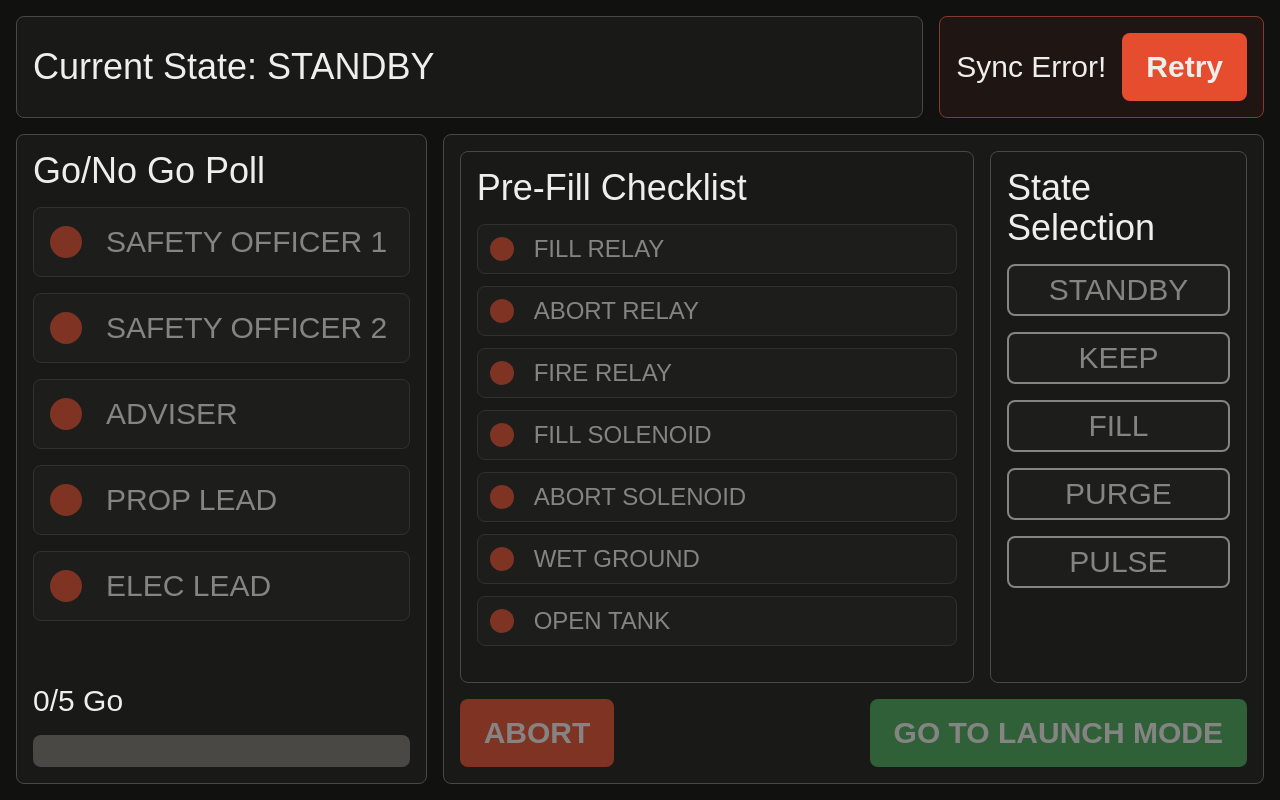
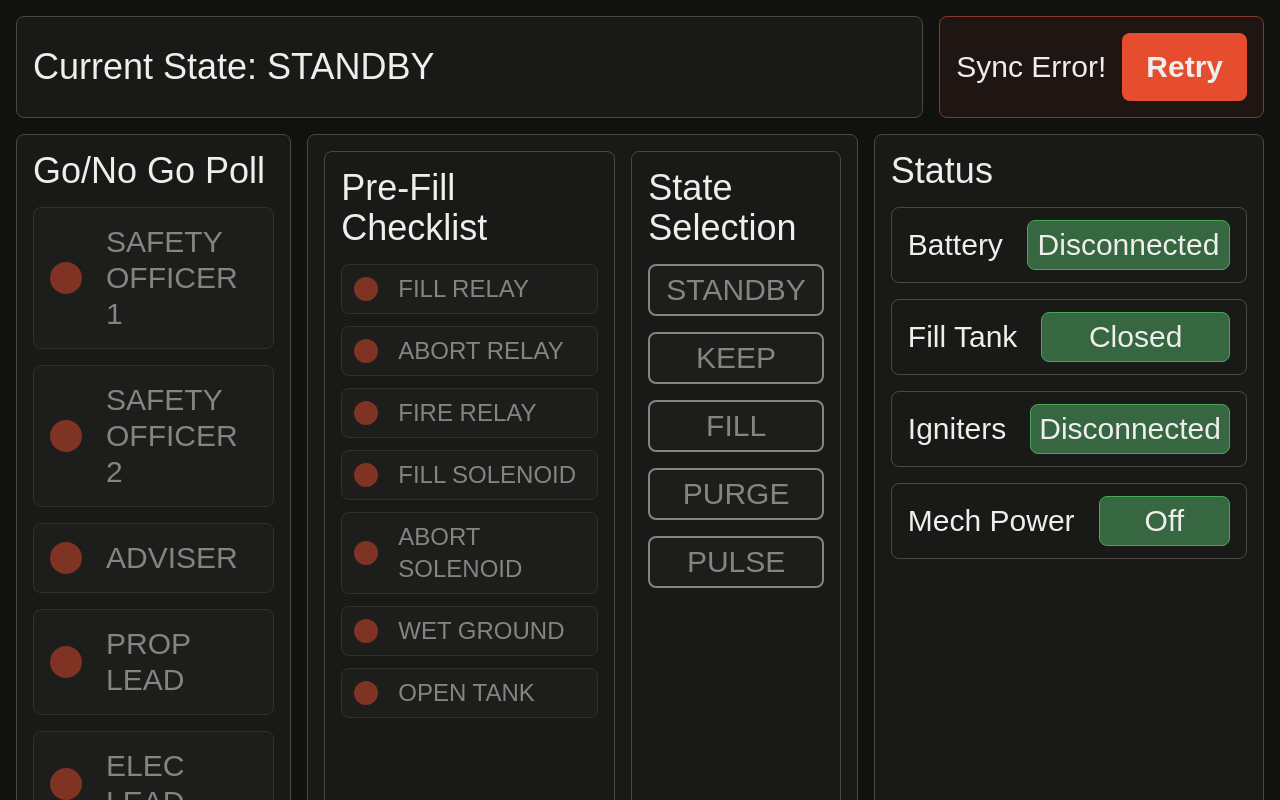
Before and after one commit to CSI-Rockets-Eletronics/ControlCenterUI_2026, a React (Vite) app: page /1 in a window 1280 px wide. Built offline with nearby package versions, Linux system fonts and the light colour scheme; no server answers; a web font is replaced by a local one.

Commit message:
Add boolean status indicators

```diff
--- /dev/null
+++ b/src/components/design/statusDisplay.tsx
@@ -0,0 +1,29 @@
+import { memo } from "react";
+import { twMerge } from "tailwind-merge";
+
+interface Props {
+  label: string;
+  color: "green" | "yellow";
+  value: string;
+}
+
+export const StatusDisplay = memo(function StatusDisplay({
+  label,
+  value,
+  color,
+}: Props) {
+  return (
+    <div className="flex items-center px-4 py-3 border rounded-lg gap-6 bg-gray-bg-2 border-gray-border">
+      <p className="text-gray-text">{label}</p>
+      <div
+        className={twMerge(
+          "grow rounded-lg px-2 py-1.5 border text-center",
+          color === "green" && "bg-green-fallback-7 border-green-fallback-9",
+          color === "yellow" && "bg-yellow-fallback-7 border-yellow-fallback-9"
+        )}
+      >
+        <p className="text-gray-text">{value}</p>
+      </div>
+    </div>
+  );
+});
--- a/src/components/preFirePanel.tsx
+++ b/src/components/preFirePanel.tsx
@@ -4,6 +4,7 @@ import { GoPoll } from "./goPoll";
 import { useLaunchMachineSelector } from "./launchMachineProvider";
 import { PreFireLaunchPanel } from "./preFireLaunchPanel";
 import { PreFireStandbyPanel } from "./preFireStandbyPanel";
+import { StatusPanel } from "./statusPanel";
 
 export const PreFirePanel = memo(function PreFirePanel() {
   const isLaunch = useLaunchMachineSelector(
@@ -11,9 +12,10 @@ export const PreFirePanel = memo(function PreFirePanel() {
   );
 
   return (
-    <div className="grid grid-cols-[1fr,2fr] gap-4">
+    <div className="grid grid-cols-[1fr,2fr,1fr] gap-4">
       <GoPoll />
       {isLaunch ? <PreFireLaunchPanel /> : <PreFireStandbyPanel />}
+      <StatusPanel />
     </div>
   );
 });
--- /dev/null
+++ b/src/components/statusPanel.tsx
@@ -0,0 +1,44 @@
+import { shallowEqual } from "@xstate/react";
+import { memo } from "react";
+
+import { Panel } from "./design/panel";
+import { StatusDisplay } from "./design/statusDisplay";
+import { useLaunchMachineSelector } from "./launchMachineProvider";
+
+export const StatusPanel = memo(function StatusPanel() {
+  const status = useLaunchMachineSelector((state) => {
+    const status = state.context.stationState?.status;
+    return {
+      batteryConnected: !!status?.batteryConnected,
+      fillTankOpen: !!status?.fillTankOpen,
+      ignitersConnected: !!status?.ignitersConnected,
+      mechPowerOn: !!status?.mechPowerOn,
+    };
+  }, shallowEqual);
+
+  return (
+    <Panel className="flex flex-col gap-4">
+      <p className="text-lg text-gray-text">Status</p>
+      <StatusDisplay
+        label="Battery"
+        color={status.batteryConnected ? "yellow" : "green"}
+        value={status.batteryConnected ? "Connected" : "Disconnected"}
+      />
+      <StatusDisplay
+        label="Fill Tank"
+        color={status.fillTankOpen ? "yellow" : "green"}
+        value={status.fillTankOpen ? "Open" : "Closed"}
+      />
+      <StatusDisplay
+        label="Igniters"
+        color={status.ignitersConnected ? "yellow" : "green"}
+        value={status.ignitersConnected ? "Connected" : "Disconnected"}
+      />
+      <StatusDisplay
+        label="Mech Power"
+        color={status.mechPowerOn ? "yellow" : "green"}
+        value={status.mechPowerOn ? "On" : "Off"}
+      />
+    </Panel>
+  );
+});
--- a/src/hooks/useDummyStation.ts
+++ b/src/hooks/useDummyStation.ts
@@ -56,10 +56,10 @@ class DummyStation {
         extra: randBool(),
       },
       status: {
-        battery: randBool(),
-        fillTank: randBool(),
-        igniters: randBool(),
-        mechPower: randBool(),
+        batteryConnected: randBool(),
+        fillTankOpen: randBool(),
+        ignitersConnected: randBool(),
+        mechPowerOn: randBool(),
         combustionPressure: randRange(0, 100),
         oxidizerTankTemp: randRange(0, 100),
       },
--- a/src/lib/stationInterface.ts
+++ b/src/lib/stationInterface.ts
@@ -25,10 +25,10 @@ export const stationRelaysSchema = z.object({
 });
 
 export const stationStatusSchema = z.object({
-  battery: z.boolean(),
-  fillTank: z.boolean(),
-  igniters: z.boolean(),
-  mechPower: z.boolean(),
+  batteryConnected: z.boolean(),
+  fillTankOpen: z.boolean(),
+  ignitersConnected: z.boolean(),
+  mechPowerOn: z.boolean(),
   combustionPressure: z.number(),
   oxidizerTankTemp: z.number(),
 });
```
